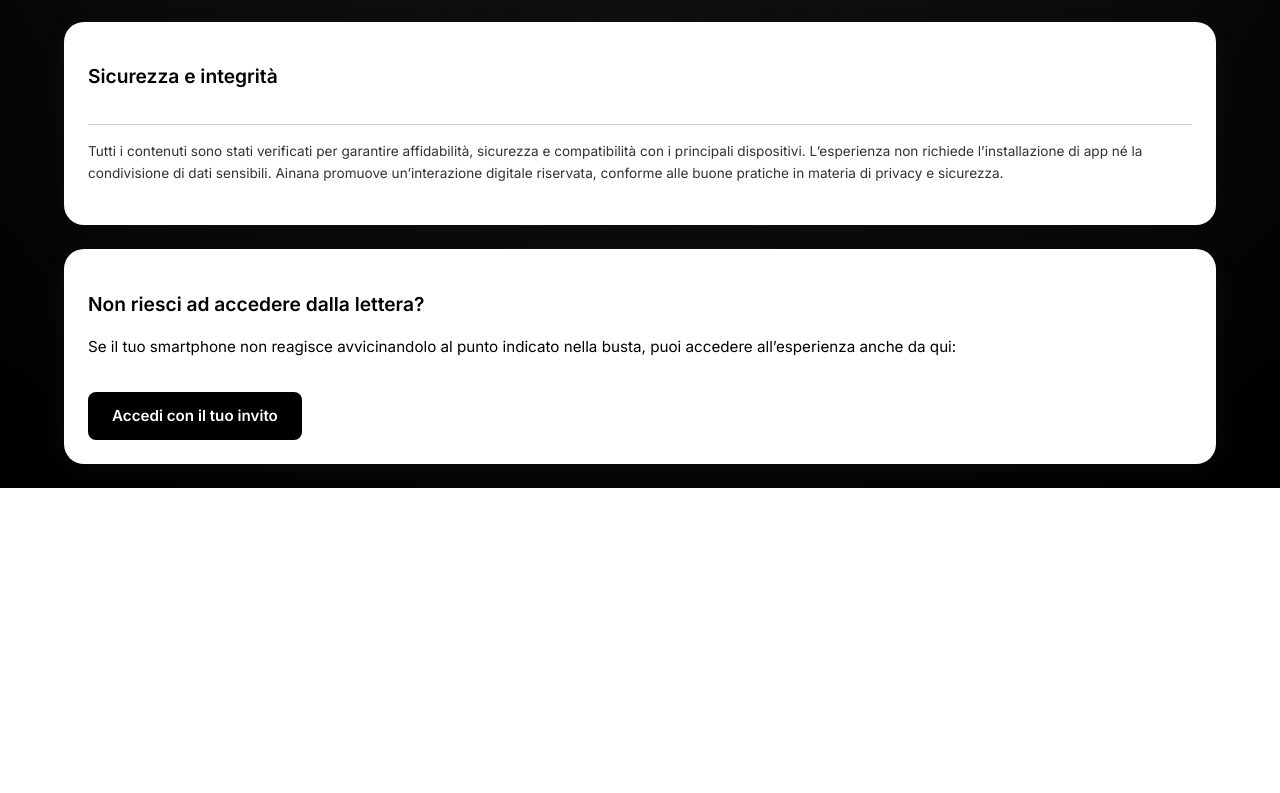
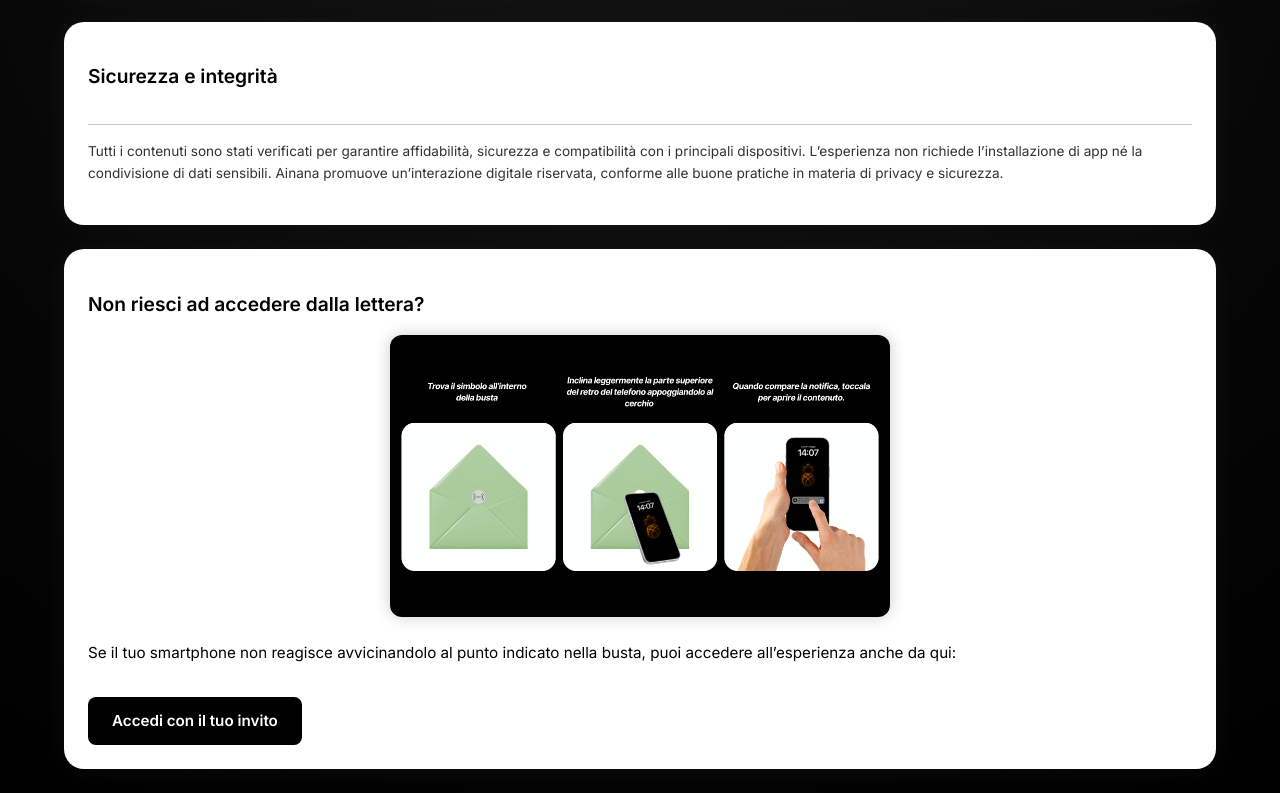
Before and after one commit to Alino777/landing-page-due, a plain HTML site: page index.html in a window 1280 px wide. Shown: the part 1147-1940 px from the top of the page. Before the commit the page ends 1635 px from the top, so only its background shows below. Drawn offline with Linux system fonts and the light colour scheme.

Commit message:
Primo commit

```diff
--- a/index.html
+++ b/index.html
@@ -121,6 +121,15 @@
       color: white;
       box-shadow: 0 0 16px rgba(255, 255, 255, 0.6);
     }
+    .responsive-image {
+  width: 100%;
+  max-width: 500px;
+  height: auto;
+  display: block;
+  margin: 0 auto 1.5rem auto;
+  border-radius: 12px;
+  box-shadow: 0 0 16px rgba(0,0,0,0.2);
+}
   </style>
 </head>
 <body>
@@ -149,6 +158,7 @@
 
   <div class="section">
     <h2>Non riesci ad accedere dalla lettera?</h2>
+    <img src="img/A-Intro.png" alt="Infografica NFC" class="responsive-image" />
     <p>Se il tuo smartphone non reagisce avvicinandolo al punto indicato nella busta, puoi accedere all’esperienza anche da qui:</p>
     <a href="https://invito-numero-due.vercel.app" class="button-link">Accedi con il tuo invito</a>
   </div>
```
Also changed, not shown: img/A-Intro.png (added), 1 other file.
